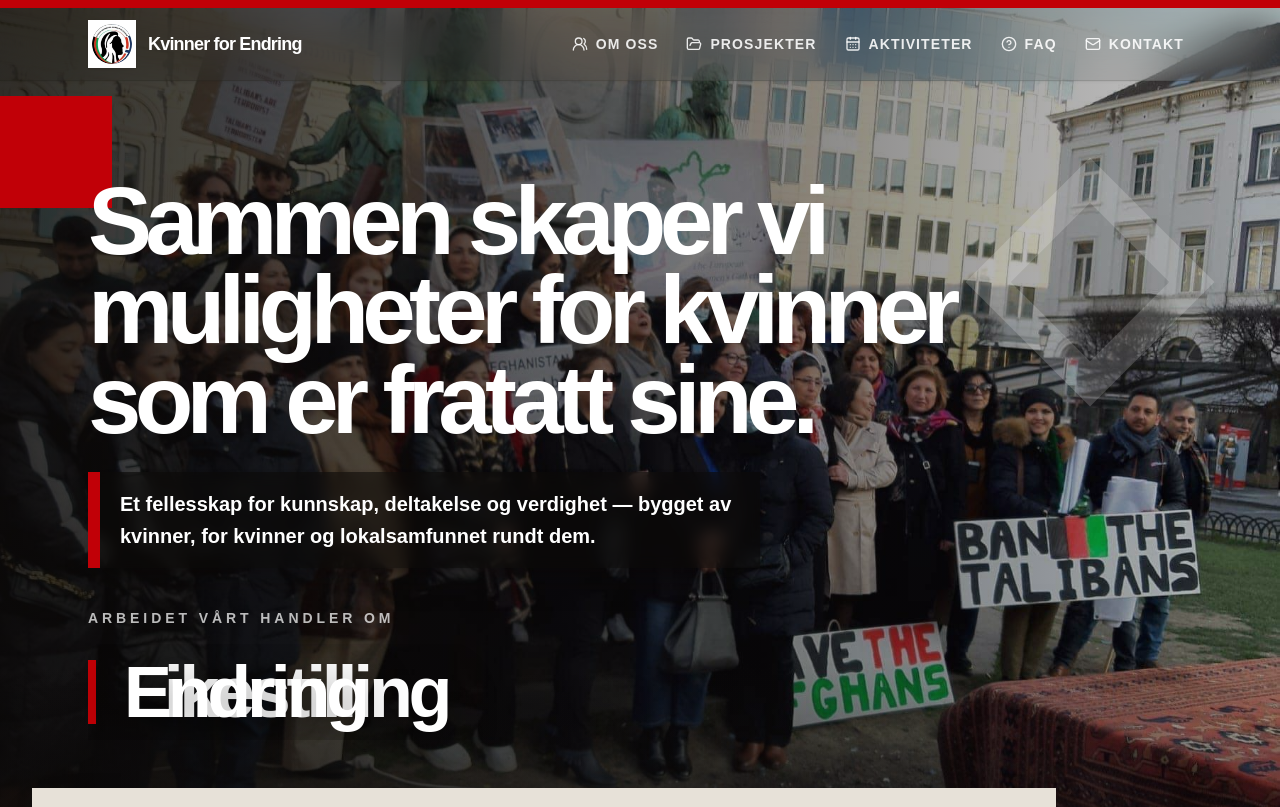
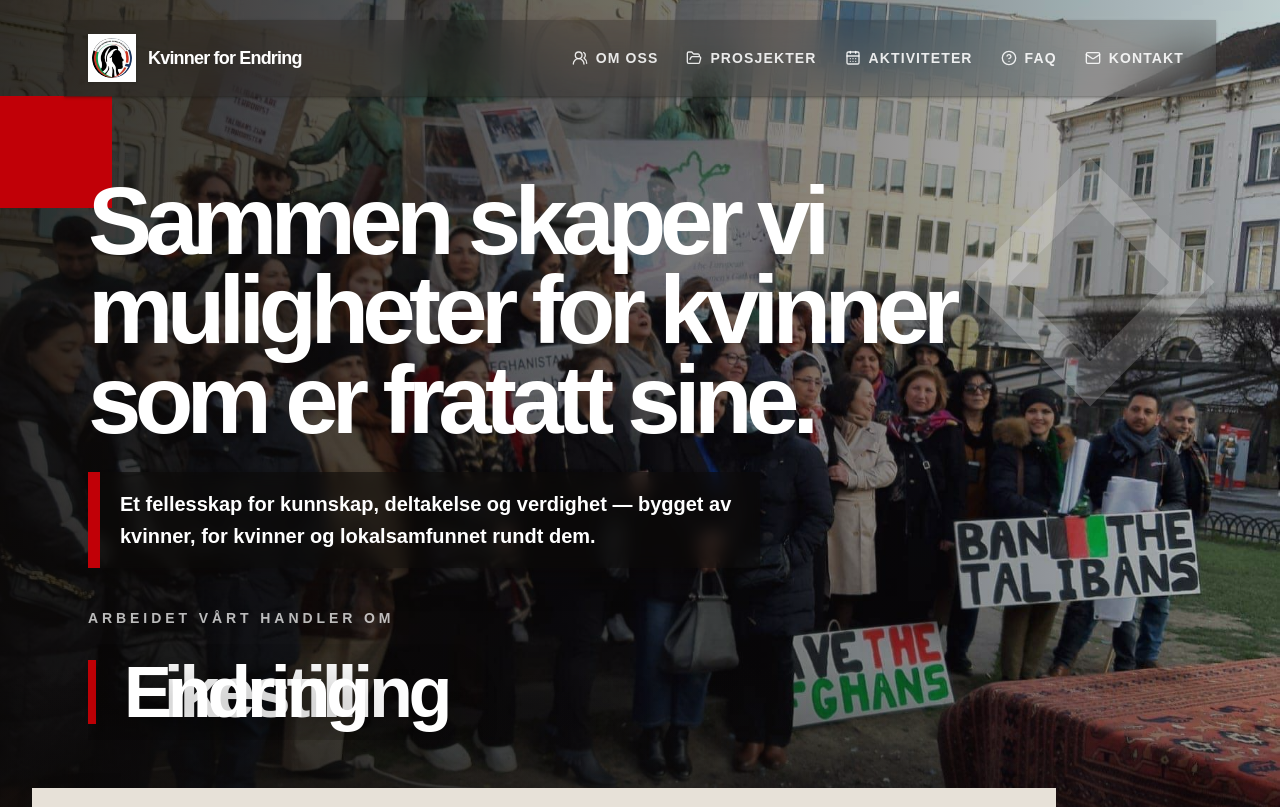
Before and after one commit to usman-ghafoorzai/nakfe-prosjekt, a Next.js app: page / in a window 1280 px wide. Shown: the top 807 px of the page. Built offline with nearby package versions, Linux system fonts and the light colour scheme.

Commit message:
Change style

```diff
--- a/src/components/Navbar.tsx
+++ b/src/components/Navbar.tsx
@@ -70,18 +70,28 @@ export default function Navbar() {
   }
 
   return (
-    <header className="fixed inset-x-0 top-0 z-50">
-      <div className="h-2 bg-red-700" aria-hidden="true" />
-
+    <header
+      className={[
+        "fixed inset-x-0 z-50 px-4 transition-all duration-300 ease-out motion-reduce:transition-none",
+        isScrolled ? "top-0 px-0" : "top-4 sm:top-5",
+      ].join(" ")}
+    >
       <nav
         aria-label="Hovednavigasjon"
         onKeyDown={handleKeyDown}
         className={[
-          "border-b border-stone-950/10 bg-[#f7f1e8]/92 shadow-sm shadow-stone-950/5 backdrop-blur-xl transition duration-300 ease-out motion-reduce:transition-none",
-          isScrolled ? "" : "bg-white/10 text-white supports-[backdrop-filter]:bg-stone-950/8",
+          "mx-auto border-b border-stone-950/10 shadow-sm shadow-stone-950/5 backdrop-blur-xl transition-all duration-300 ease-out motion-reduce:transition-none",
+          isScrolled
+            ? "max-w-none bg-[#f7f1e8]/94"
+            : "max-w-6xl bg-stone-950/28 text-white shadow-2xl shadow-stone-950/20 supports-[backdrop-filter]:bg-stone-950/18",
         ].join(" ")}
       >
-        <div className="mx-auto flex max-w-6xl items-center justify-between gap-6 px-4 py-3 sm:px-6">
+        <div
+          className={[
+            "mx-auto flex max-w-6xl items-center justify-between gap-6 px-4 transition-all duration-300 ease-out sm:px-6 motion-reduce:transition-none",
+            isScrolled ? "py-3" : "py-3.5",
+          ].join(" ")}
+        >
           <Link
             href="/"
             aria-label="Kvinner for Endring - gå til forsiden"
```
